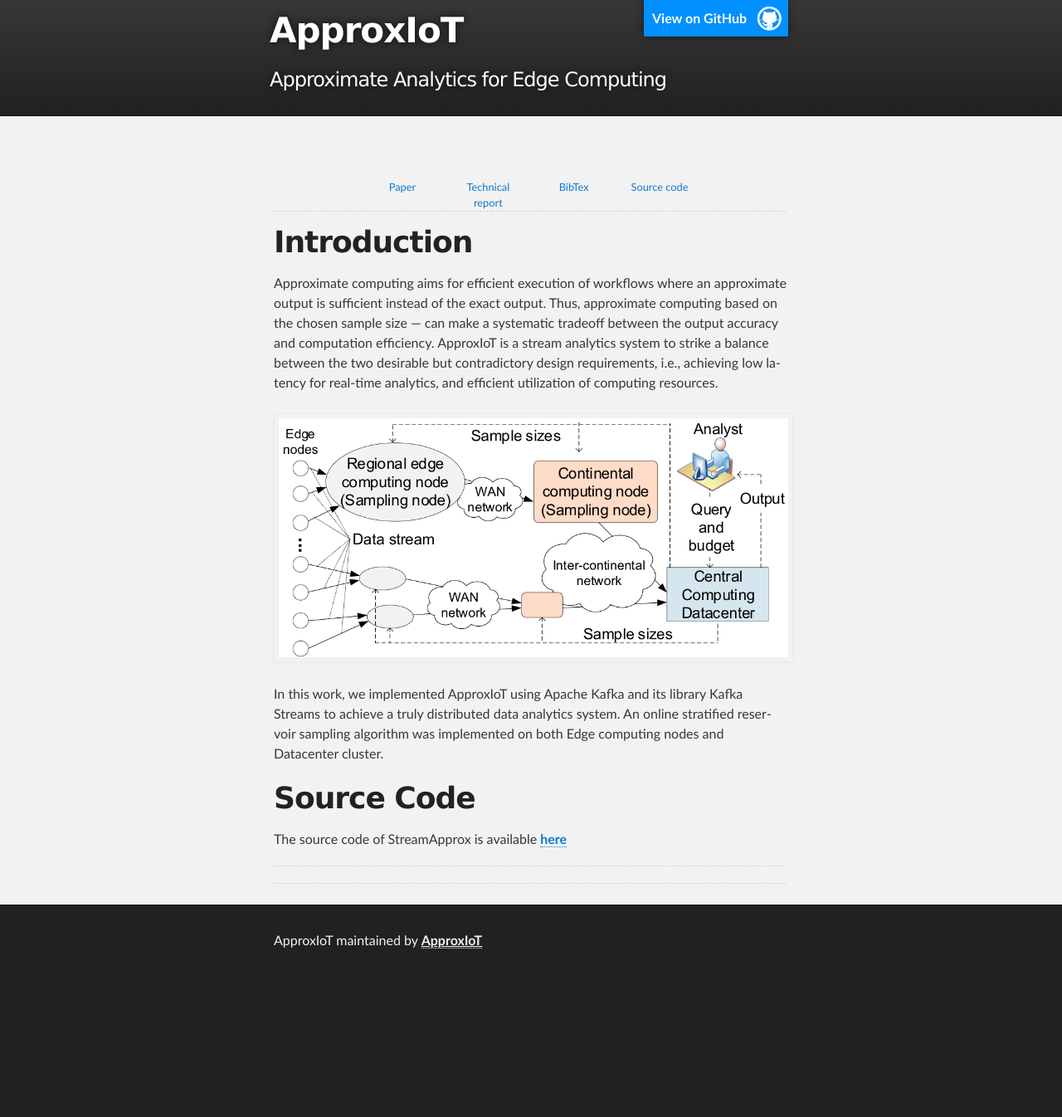
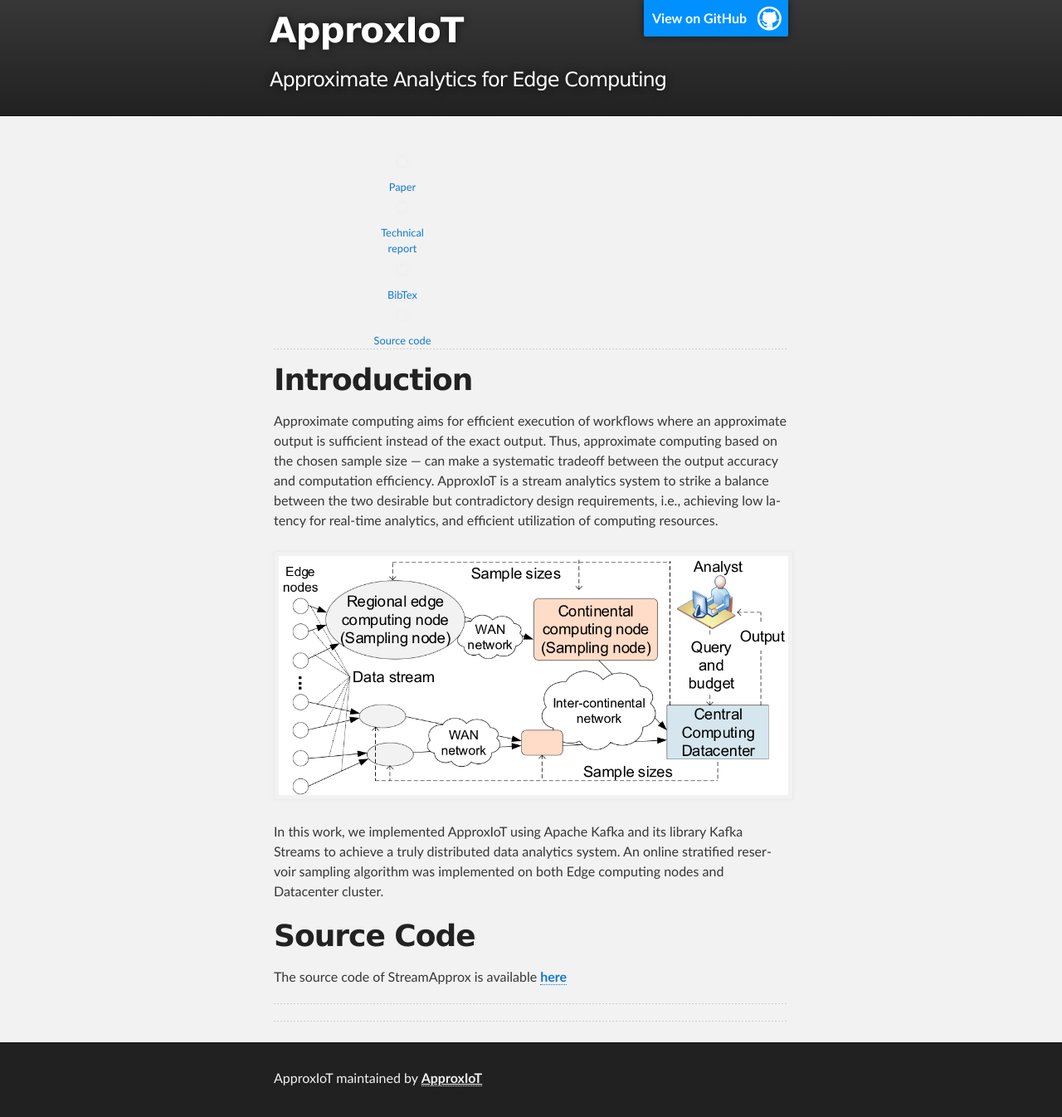
Before and after one commit to ApproxIoT/ApproxIoT, a Jekyll site: the page built from index.md, in a window 1280 px wide. Shown: the whole page at 83% size. Built offline with Jekyll 4.4.1, drawn with Linux system fonts in a browser that asks for light colours; before the commit the page ends 1180 px from its top, so only the background shows below that.

Commit message:
change figures

```diff
--- a/index.md
+++ b/index.md
@@ -12,23 +12,23 @@ layout: default
             <img class="t0" width="10%" src="/ApproxIoT/images/IEEE.png" alt="Paper">
             <div style="text-align:center; margin: 0 0 0 0; font-size: 0.8em;">Paper</div>
         </a>
-</div>
+<!-- </div> -->
 
-<div class="large-2 large-push-2 columns" markdown="0" style="text-align:center;">
+<!-- <div class="large-2 large-push-2 columns" markdown="0" style="text-align:center;"> -->
         <a href="https://xx">
             <img class="t0" width="10%" src="/ApproxIoT/images/report-icon.png" alt="Technical report">
             <div style="text-align:center; margin: 0 0 0 0; font-size: 0.8em;">Technical report</div>
         </a>
-</div>
+<!-- </div>     -->
 
-<div class="large-2 large-push-2 columns" markdown="0" style="text-align:center;">
+<!-- <div class="large-2 large-push-2 columns" markdown="0" style="text-align:center;"> -->
         <a href="/ApproxIoT/docs/bib.md">
             <img class="t0" width="10%" src="/ApproxIoT/images/bibtex-icon.png" alt="Bibtex">
             <div style="text-align:center; margin: 0 0 0 0; font-size: 0.8em;">BibTex</div>
         </a>
-</div>
+<!-- </div> -->
 
-<div class="large-2 large-push-2 columns" markdown="0" style="text-align:center;">
+<!-- <div class="large-2 large-push-2 columns" markdown="0" style="text-align:center;"> -->
         <a href="https://xx">
             <img class="t0" width="10%" src="/ApproxIoT/images/github-icon.png" alt="Source code">
             <div style="text-align:center; margin: 0 0 0 0; font-size: 0.8em;">Source code</div>
```
